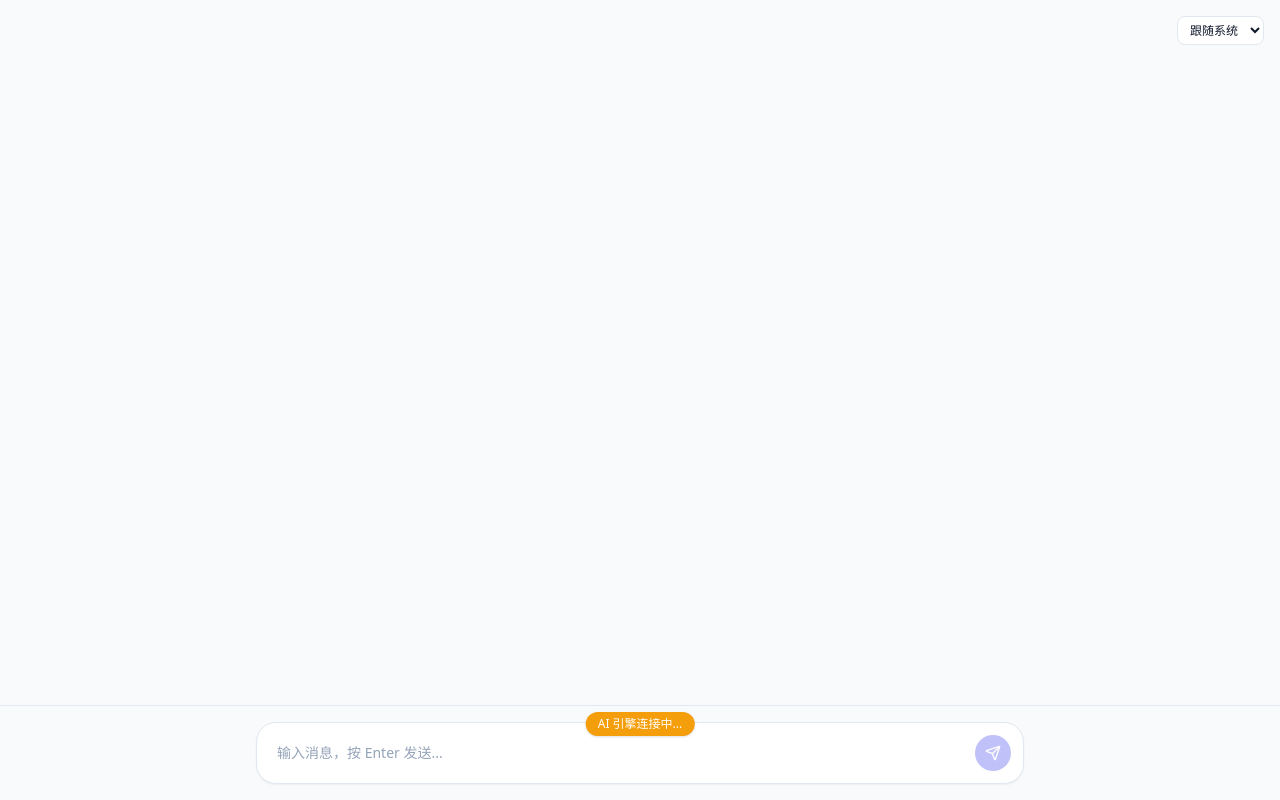
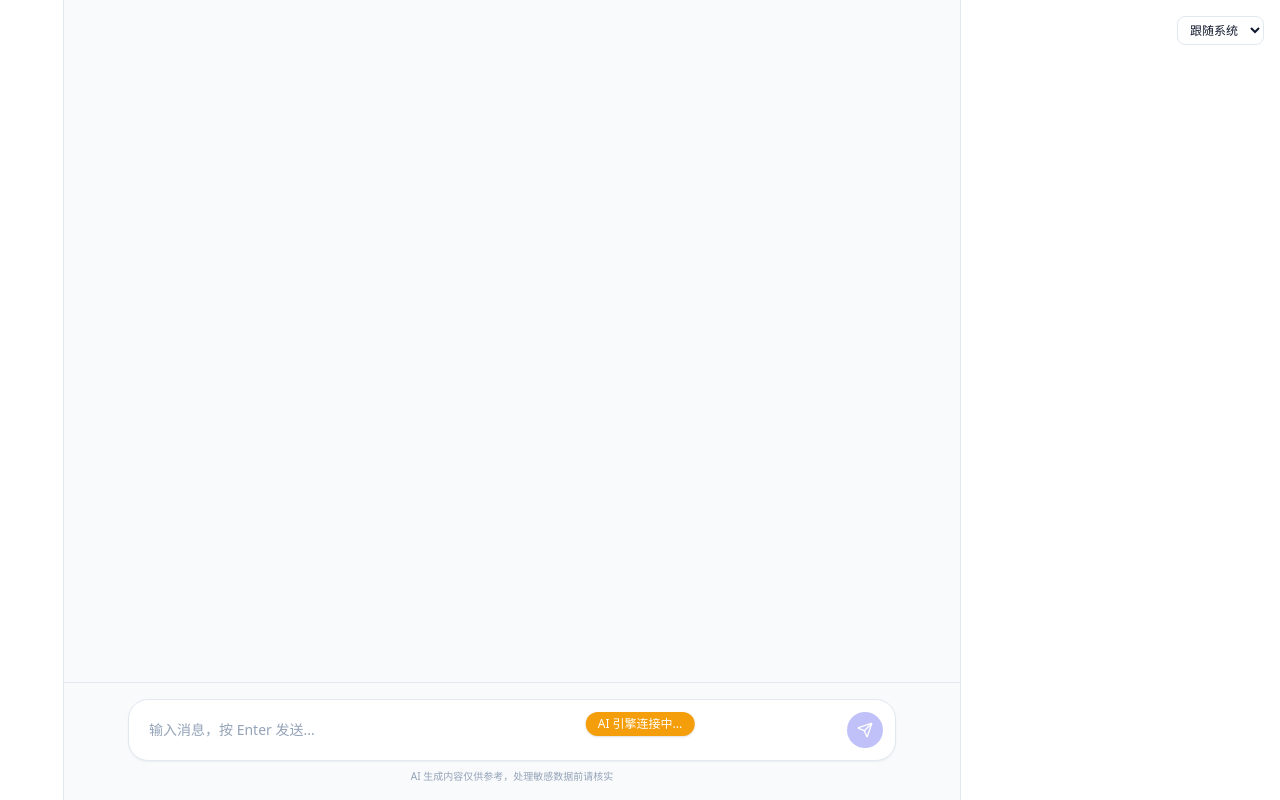
Before and after one commit to MiniYuzu/one, a React (Vite) app: page / in a window 1280 px wide. Built offline with nearby package versions, Linux system fonts and the light colour scheme.

Commit message:
fix(ui): align OfflineBanner and DayZeroWelcome to DESIGN.md; add layout skeleton + disclaimer

```diff
--- a/src/renderer/App.tsx
+++ b/src/renderer/App.tsx
@@ -71,7 +71,6 @@ export function App() {
 
   useEffect(() => {
     if (engineReady && messages.length === 0 && !dayZero) {
-      // Trigger day zero welcome injection
       send({ id: `sync-${Date.now()}`, type: 'health:check', payload: {} })
     }
   }, [engineReady, messages.length, dayZero, send])
@@ -89,8 +88,14 @@ export function App() {
   }
 
   return (
-    <div className="flex h-screen w-screen flex-col bg-slate-50 text-slate-900 dark:bg-slate-900 dark:text-slate-50">
+    <div className="flex h-screen w-screen bg-slate-50 text-slate-900 dark:bg-slate-900 dark:text-slate-50">
+      {/* Left Rail Placeholder — Phase 2+ 导航 */}
+      <div className="hidden w-16 shrink-0 flex-col border-r border-slate-200 bg-white dark:border-slate-700 dark:bg-slate-900 lg:flex" />
+
+      {/* Middle Content */}
+      <div className="flex min-w-0 flex-1 flex-col">
         <OfflineBanner offline={offline} onRetry={() => send({ id: `hc-${Date.now()}`, type: 'health:check', payload: {} })} />
+
         <div className="absolute right-4 top-4 z-10">
           <select
             value={theme}
@@ -102,6 +107,7 @@ export function App() {
             <option value="system">跟随系统</option>
           </select>
         </div>
+
         <div className="flex flex-1 flex-col overflow-hidden">
           <div className="flex-1 overflow-y-auto p-4 scrollbar-thin">
             {dayZero && messages.length === 0 && (
@@ -111,13 +117,21 @@ export function App() {
           </div>
           <div className="border-t border-slate-200 p-4 dark:border-slate-700">
             <UnifiedConsole onSend={handleSend} disabled={offline} />
+            <p className="mt-2 text-center text-[10px] text-slate-400 dark:text-slate-500">
+              AI 生成内容仅供参考，处理敏感数据前请核实
+            </p>
           </div>
         </div>
+
         {!isConnected && (
-        <div className="absolute bottom-16 left-1/2 -translate-x-1/2 rounded-full bg-amber-500 px-3 py-1 text-xs text-white shadow">
+          <div className="absolute bottom-16 left-1/2 z-10 -translate-x-1/2 rounded-full bg-amber-500 px-3 py-1 text-xs text-white shadow">
             AI 引擎连接中...
           </div>
         )}
       </div>
+
+      {/* Right Artifacts Panel Placeholder — Phase 2+ 产物 */}
+      <div className="hidden w-[320px] shrink-0 border-l border-slate-200 bg-white dark:border-slate-700 dark:bg-slate-900 xl:block" />
+    </div>
   )
 }
--- a/src/renderer/components/system/DayZeroWelcome.tsx
+++ b/src/renderer/components/system/DayZeroWelcome.tsx
@@ -20,7 +20,7 @@ export function DayZeroWelcome({ content, pills, onPillClick }: DayZeroWelcomePr
           <button
             key={idx}
             onClick={() => onPillClick(pill.prompt)}
-            className="rounded-full border border-slate-200 bg-white px-4 py-2 text-sm text-slate-700 shadow-sm transition hover:border-indigo-300 hover:text-indigo-600 dark:border-slate-700 dark:bg-slate-800 dark:text-slate-300 dark:hover:border-indigo-500 dark:hover:text-indigo-300"
+            className="rounded-lg border border-indigo-200 bg-indigo-50 px-3 py-1.5 text-xs font-medium text-indigo-700 transition hover:bg-indigo-100 dark:border-indigo-700 dark:bg-indigo-500/10 dark:text-indigo-300 dark:hover:bg-indigo-500/20"
           >
             {pill.label}
           </button>
--- a/src/renderer/components/system/OfflineBanner.tsx
+++ b/src/renderer/components/system/OfflineBanner.tsx
@@ -10,12 +10,12 @@ export function OfflineBanner({ offline, onRetry }: OfflineBannerProps) {
   if (!offline) return null
 
   return (
-    <div className="flex items-center justify-center gap-2 bg-rose-500 px-4 py-2 text-xs text-white">
+    <div className="flex items-center justify-center gap-2 border-b border-rose-200 bg-rose-50 px-4 py-2 text-xs text-rose-700 dark:border-rose-800 dark:bg-rose-900/20 dark:text-rose-300">
       <WifiOff size={14} />
-      <span>网络连接已断开</span>
+      <span>网络不可用，仅支持查看历史会话</span>
       <button
         onClick={onRetry}
-        className="ml-2 flex items-center gap-1 rounded-full bg-white/20 px-3 py-1 text-xs hover:bg-white/30"
+        className="ml-2 flex items-center gap-1 rounded-full bg-rose-100 px-3 py-1 text-xs font-medium text-rose-700 hover:bg-rose-200 dark:bg-rose-800/40 dark:text-rose-300 dark:hover:bg-rose-800/60"
       >
         <RefreshCw size={12} />
         重试
```
Lines whose indentation alone changed are shown as unchanged.
